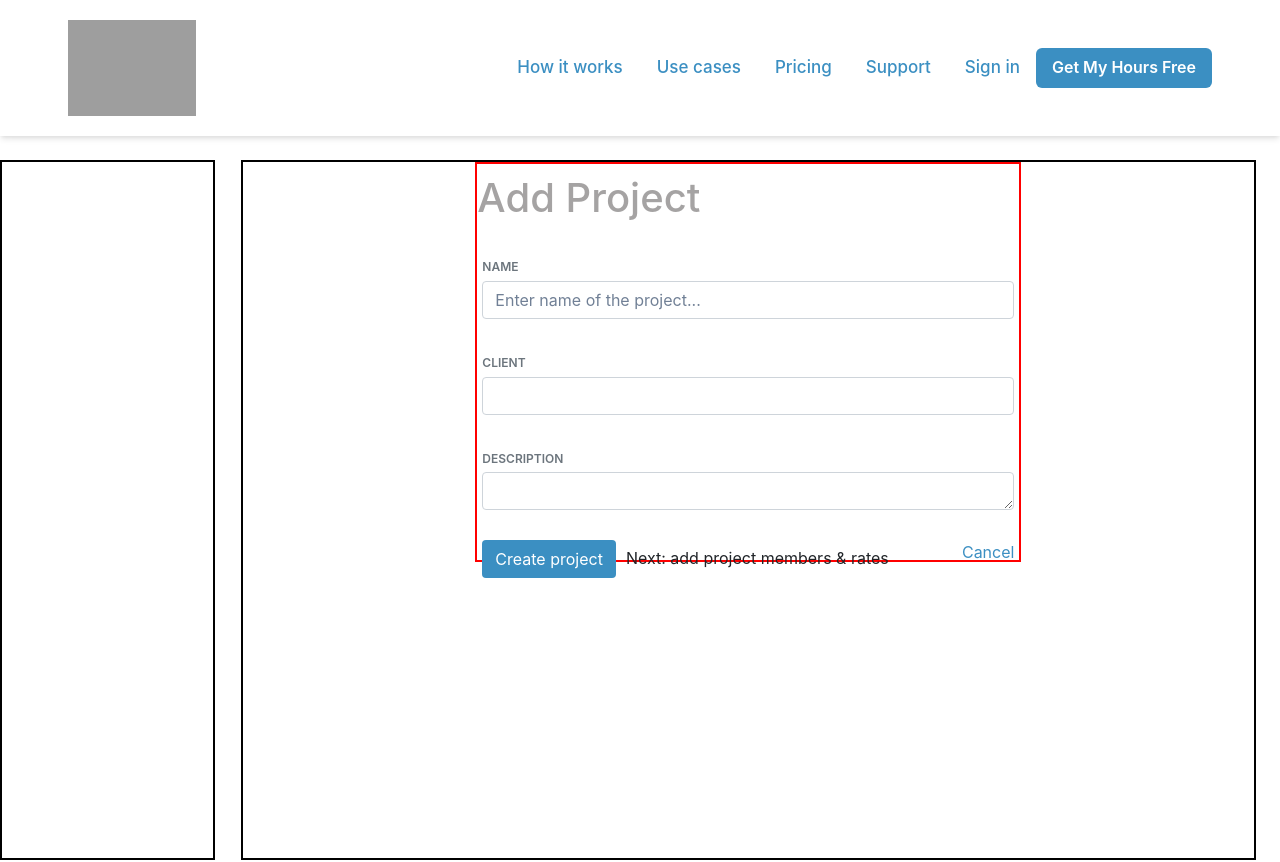
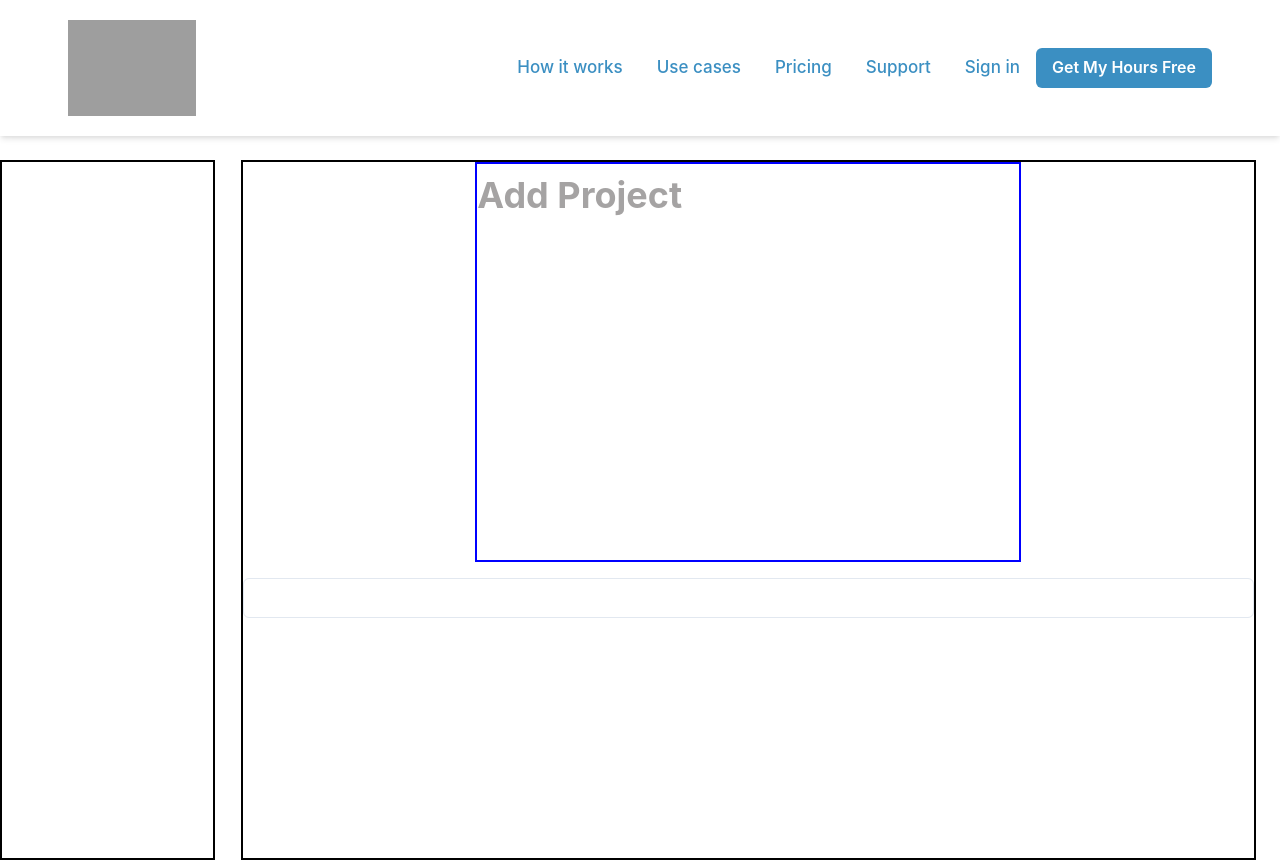
Before and after one commit to Hisam-94/MyHours-clone, a React (Create React App) app in the folder frontend/: page /addprojects in a window 1280 px wide. Shown: the top 862 px of the page. Built offline with nearby package versions, Linux system fonts and the light colour scheme; grey boxes are pictures that could not be loaded.

Commit message:
projects page

```diff
--- a/frontend/src/Pages/Projects/AddProject.module.css
+++ b/frontend/src/Pages/Projects/AddProject.module.css
@@ -32,7 +32,7 @@
     width: 54%;
     margin: auto;
     box-sizing: border-box;
-    border: 2px solid red;
+    /* border: 2px solid red; */
     margin-bottom: 1rem;
 }
 
@@ -46,10 +46,6 @@
     font-weight: 500;
     line-height: 1.2;
     margin: 0 !important;
-}
-
-.form{
-
 }
 
 .formRow1{
--- /dev/null
+++ b/frontend/src/Pages/Projects/Addallproject.jsx
@@ -0,0 +1,30 @@
+import React from 'react'
+import style from "./AddProject.module.css";
+import {Box, FormLabel, H1, Heading, Input} from "@chakra-ui/react"
+
+const Addallproject = () => {
+  return (
+    <div className={style.mainDiv}>
+      <div className={style.div1}></div>
+
+      <Box className={style.div2}>
+        <Box className={style.topSection2}>
+          <Box className={style.tophead1}>
+            <Heading as={'h1'} className={style.head1}>Add Project</Heading>
+          </Box>
+        </Box>
+
+
+        <Box>
+            <FormLabel></FormLabel>
+            <Input />
+        </Box>
+
+
+      </Box>
+
+    </div>
+  )
+}
+
+export default Addallproject
--- a/frontend/src/Routes/AllRoutes.jsx
+++ b/frontend/src/Routes/AllRoutes.jsx
@@ -10,6 +10,7 @@ import Projects from '../Pages/Projects/Projects'
 import Resources from '../Pages/Resources/Resources'
 import Support from '../Pages/Support/Support'
 import Work from '../Pages/Work'
+import Addallproject from '../Pages/Projects/Addallproject'
 
 
 const AllRoutes = () => {
@@ -22,7 +23,7 @@ const AllRoutes = () => {
         <Route path='/support' element={<Support/>}/>
         <Route path='/login' element={<Login/>}/>
         <Route path='/projects' element={<Projects/>}/>
-        <Route path='/addprojects' element={<AddProject/>}/>
+        <Route path='/addprojects' element={<Addallproject/>}/>
         <Route path='/signup' element={<SignUp/>}/>
         <Route path='/sidebar' element={<Sidebar/>}/>
     </Routes>
```
